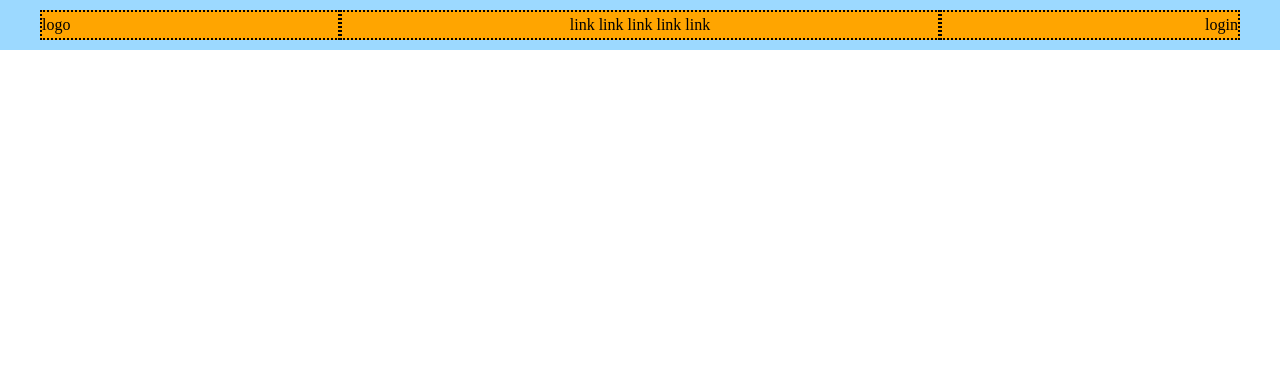
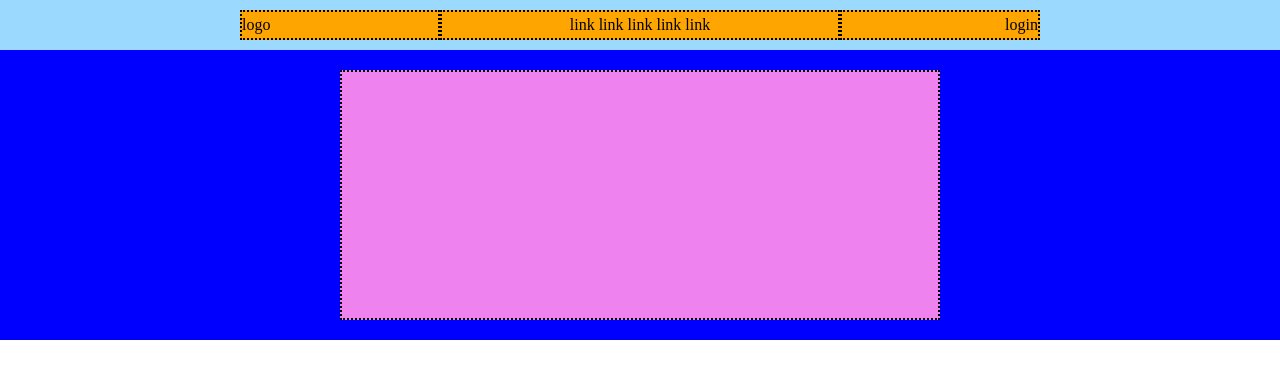
Before and after one commit to DanieleBernassola/htmlcss-struttura-discord, a plain HTML site: page index.html in a window 1280 px wide. Drawn offline with Linux system fonts and the light colour scheme.

Commit message:
[UPD] Added layout with one column

```diff
--- a/css/style.css
+++ b/css/style.css
@@ -11,7 +11,12 @@ header {
 
 /* INIZIO LAYOUT */
 .container {
-    max-width: 1200px;
+    max-width: 800px;
+    margin: 0 auto;
+}
+
+.container-short{
+    max-width: 600px;
     margin: 0 auto;
 }
 
@@ -29,9 +34,18 @@ header {
     height: 30px;
 }
 
+.col-100{
+    width: 100%;
+    height: 250px;
+}
+
 /* FINE LAYOUT */
 
 /* INIZIO UTILITY */
+.py-20{
+    padding: 20px 0;
+}
+
 .d-flex{
     display: flex;
 }
@@ -59,4 +73,12 @@ header {
 .bg-orange{
     background-color: orange;
 }
+
+.bg-blue{
+    background-color: blue;
+}
+
+.bg-violet{
+    background-color: violet;
+}
 /* FINE UTILITY */
--- a/index.html
+++ b/index.html
@@ -20,7 +20,14 @@
         </header>
         <!-- MAIN -->
         <main>
-
+            <div class="py-20 bg-blue">
+                <div class="container-short">
+                    <div class="row d-flex">
+                        <!-- LAYOUT COLONNA UNICA -->
+                        <div class="col-100 border-dashed bg-violet"></div>
+                    </div>
+                </div>
+            </div>
         </main>
     </body>
 </html>
```
